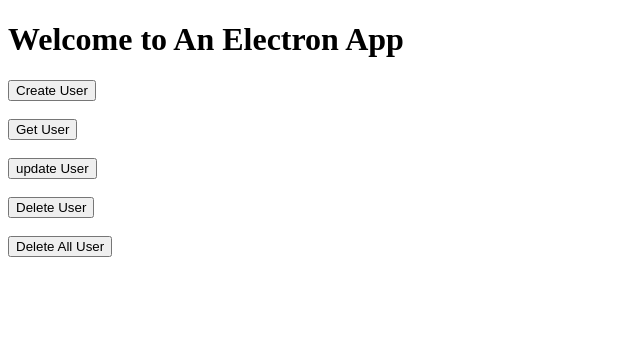
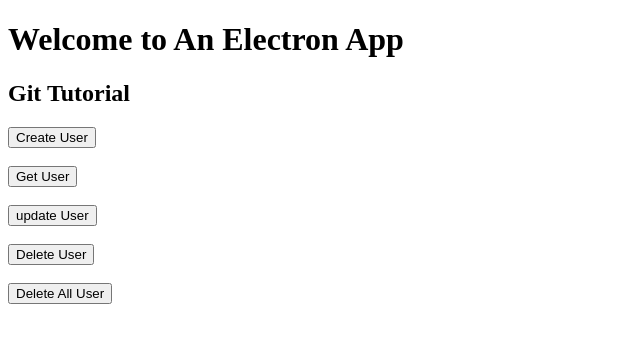
Before and after one commit to koshti-parth/Electron-, an Electron app: page index.html in a window 1280 px wide. Shown: the whole page, without its empty margins (0-640 px from the left). Drawn offline with Linux system fonts and the light colour scheme.

Commit message:
h2 added

```diff
--- a/index.html
+++ b/index.html
@@ -12,6 +12,7 @@
 
 <body>
     <h1>Welcome to An Electron App</h1>
+    <h2>Git Tutorial</h2>
 
     <button id="createUser">Create User</button><br><br>
     <button id="getUser">Get User</button><br><br>
```
